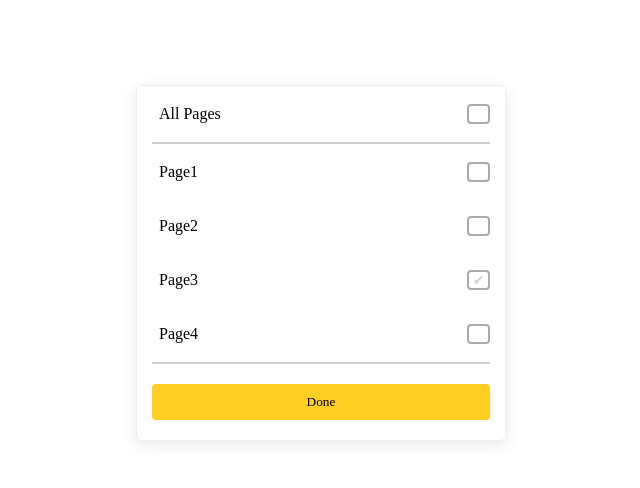
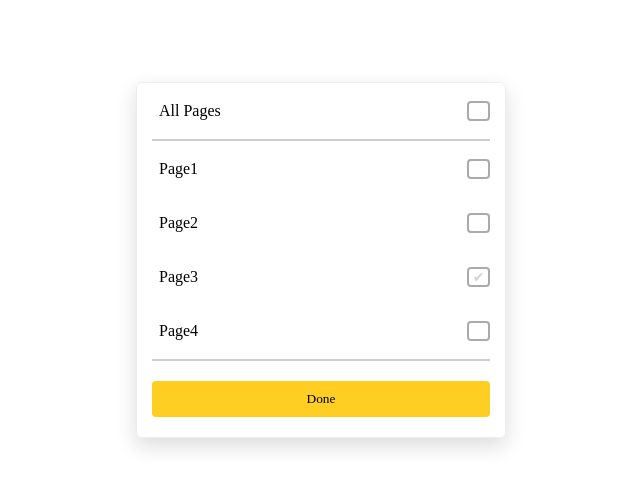
Before and after one commit to NeSSrine99/frontend, a plain HTML site: page index.html in a window 1280 px wide. In both pictures the pointer is over the element 640 px from the left and 263 px from the top of the page. Shown: the full height of the page, 319-959 px from the left. Drawn offline with Linux system fonts and the light colour scheme.

Commit message:
add a simple hover in the container

```diff
--- a/style.css
+++ b/style.css
@@ -30,6 +30,13 @@ body {
   border-radius: 6px;
   padding: 10px 0;
   box-shadow: rgba(20, 20, 20, 0.1) 0px 4px 15px;
+  transition: 0.25s ease;
+}
+
+/* Hover effect */
+.container:hover {
+  box-shadow: rgba(20, 20, 20, 0.15) 0px 8px 20px;
+  transform: translateY(-3px);
 }
 
 /* LIST ITEM */
```
